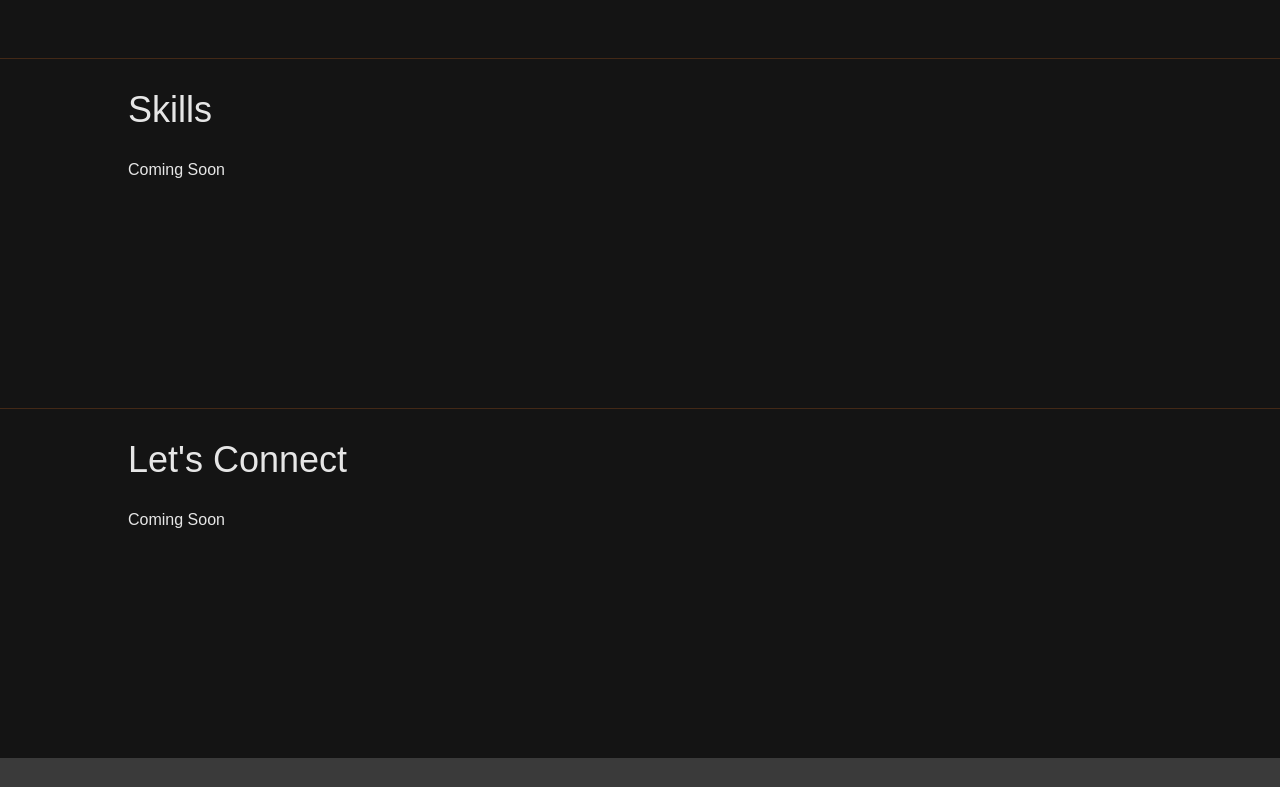
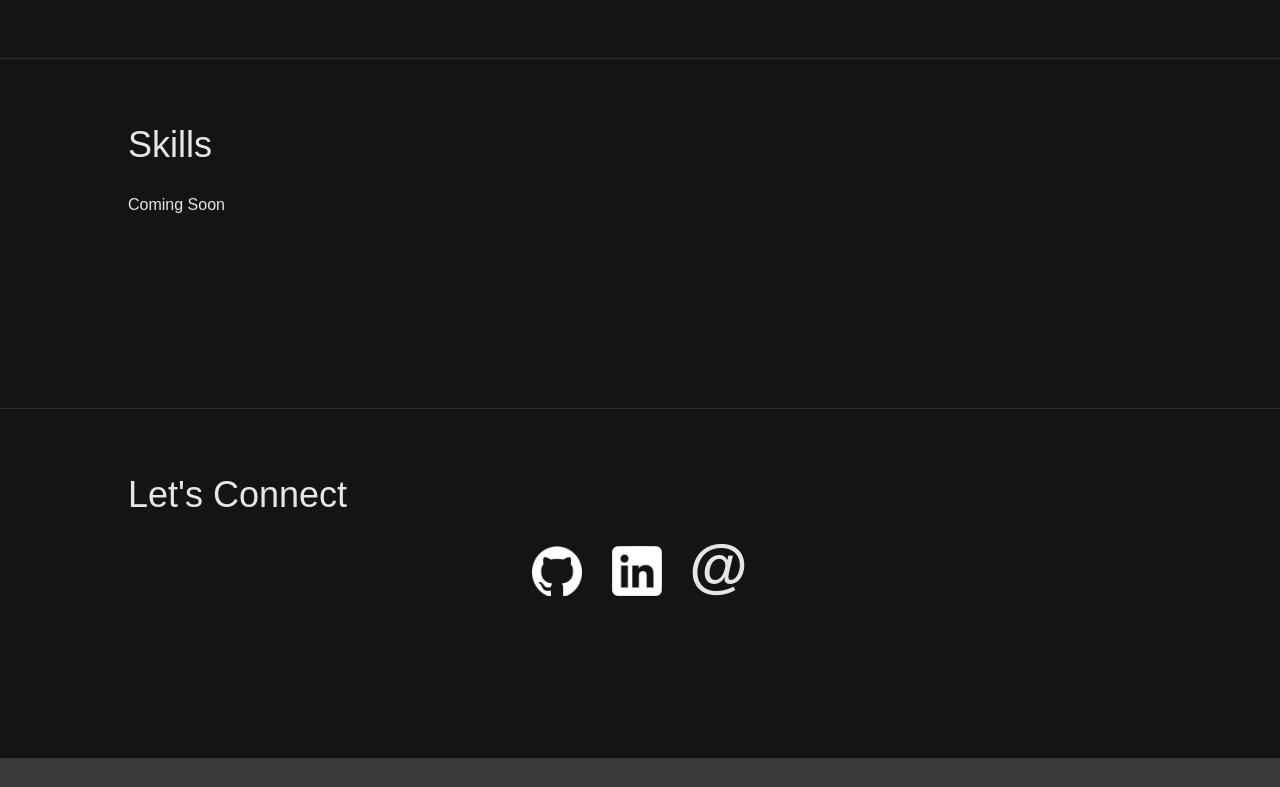
Before and after one commit to Michelle-Leblanc/michelleleblanc.net, a Next.js app: page / in a window 1280 px wide. Shown: the part 1442-2229 px from the top of the page. Built offline with nearby package versions, Linux system fonts and the light colour scheme; a web font is replaced by a local one.

Commit message:
Add in Connecting links

```diff
--- a/src/app/page.module.scss
+++ b/src/app/page.module.scss
@@ -9,3 +9,16 @@ p.intro {
   font-size: 21px;
   line-height: 1.3;
 }
+.connect {
+  display: flex;
+  flex-direction: row;
+  gap: 30px;
+  justify-content: center;
+}
+
+.at {
+  font-size: 60px;
+  line-height: 0.65;
+  font-weight: 600;
+  margin-left: -3px;
+}
--- a/src/app/page.tsx
+++ b/src/app/page.tsx
@@ -1,5 +1,9 @@
 'use client';
 import { useRef } from 'react';
+import Image from 'next/image';
+import gitHub from './public/github-mark-white.png';
+import linkedIn from './public/linkedin-white.png';
+
 import styles from "./page.module.scss";
 import { GlobalFooter, GlobalHeader } from './ui/navigation';
 import { HomeTop } from './ui/home-top';
@@ -15,8 +19,7 @@ export default function Home() {
 
   const handleScrollToSection = (sectionId: keyof typeof sectionRefs) => {
     sectionRefs[sectionId]?.current?.scrollIntoView({
-      behavior: 'smooth',
-      inline: 'center',
+      behavior: 'smooth'
     });
   };
 
@@ -47,7 +50,44 @@ export default function Home() {
           </section>
           <section ref={sectionRefs.connect}>
             <Section title={'Let\'s Connect'}>
-              <p>Coming Soon</p>
+              <div className={styles['connect']}>
+                <div>
+                  <a
+                  href="https://github.com/Michelle-Leblanc"
+                  title="Michelle's Github Profile"
+                  target="_blank">
+                    <Image
+                      src={gitHub}
+                      width={50}
+                      height={50}
+                      alt="Michelle's Github Profile"
+                    />
+                  </a>
+                </div>
+
+                <div>
+                  <a
+                    href="https://www.linkedin.com/in/hellomichelleleblanc/"
+                    title="Michelle's LinkedIn Profile"
+                    target="_blank">
+                    <Image
+                      src={linkedIn}
+                      width={50}
+                      height={50}
+                      alt="Michelle's LinkedIn Profile"
+                    />
+                  </a>
+                </div>
+
+                <div>
+                  <a
+                    href="mailto:hello@michelleleblanc.net"
+                    title="Email Michelle"
+                    target="_blank">
+                    <span className={styles['at']}>@</span>
+                  </a>
+                </div>
+              </div>
             </Section>
           </section>
         </div>
--- a/src/app/ui/home-top.module.scss
+++ b/src/app/ui/home-top.module.scss
@@ -32,6 +32,7 @@ p.intro {
 .button-container {
   display: flex;
   gap: 10px;
+  transition: all 0.3s ease;
 }
 
 button.nav {
@@ -50,6 +51,17 @@ button.nav {
     color: $orange;
     border-color: $orange;
   }
+}
+
+.sticky {
+  position: fixed;
+  top: 0;
+  left: 0;
+  z-index: 499; // just below navbar which is 500
+  padding: 10px 0;
+  justify-content: center;
+  background: linear-gradient(135deg, rgba($black,.85) -55%, rgba($purple,.85) 150%);
+  width: 100%;
 }
 
 @keyframes lineUp {
--- a/src/app/ui/home-top.tsx
+++ b/src/app/ui/home-top.tsx
@@ -1,4 +1,5 @@
 'use client';
+import { useState, useEffect, useRef } from 'react';
 import styles from './home-top.module.scss';
 
 interface props {
@@ -24,6 +25,35 @@ export function HomeTop({ onSectionClick }: props) {
       id: 'connect',
     },
   ] as const;
+  const buttonContainerRef = useRef<HTMLDivElement>(null);
+  const [isSticky, setIsSticky] = useState(false);
+  const originalTop = useRef<number | null>(null);
+
+  useEffect(() => {
+    const handleScroll = () => {
+      if (buttonContainerRef.current) {
+        const containerRect = buttonContainerRef.current.getBoundingClientRect();
+        const scrollTop = window.pageYOffset || document.documentElement.scrollTop;
+
+        if (originalTop.current === null) {
+          originalTop.current = containerRect.top;
+        }
+
+        const shouldStick = scrollTop > originalTop.current;
+
+        if (shouldStick !== isSticky) { // Only update state if it's changing!
+          setIsSticky(shouldStick);
+        }
+      }
+    };
+
+    window.addEventListener('scroll', handleScroll);
+    handleScroll(); // Initial call
+
+    return () => {
+      window.removeEventListener('scroll', handleScroll);
+    };
+  }, [isSticky]);
 
   return (
     <>
@@ -37,7 +67,7 @@ export function HomeTop({ onSectionClick }: props) {
             Web Development Director /<br />
             Senior Frontend Engineer
           </h2>
-          <div className={styles['button-container']}>
+          <div className={`${styles['button-container']} ${isSticky ? styles['sticky'] : ''}`} ref={buttonContainerRef}>
             {buttonData.map((buttonData, index) => (
               <button key={index} className={styles.nav} onClick={() => onSectionClick(buttonData.id)}>
                 {buttonData.label}
--- a/src/app/ui/section.module.scss
+++ b/src/app/ui/section.module.scss
@@ -15,4 +15,5 @@
 
 h2.section-title {
   color: $light-gray;
+  margin-top: 65px;
 }
```
Also changed, not shown: src/app/ui/button-nav.module.scss (deleted, +0 -19 lines), src/app/ui/button-nav.tsx (deleted, +0 -14 lines), src/app/public/github-mark-white.png (added), src/app/public/linkedin-white.png (added).
